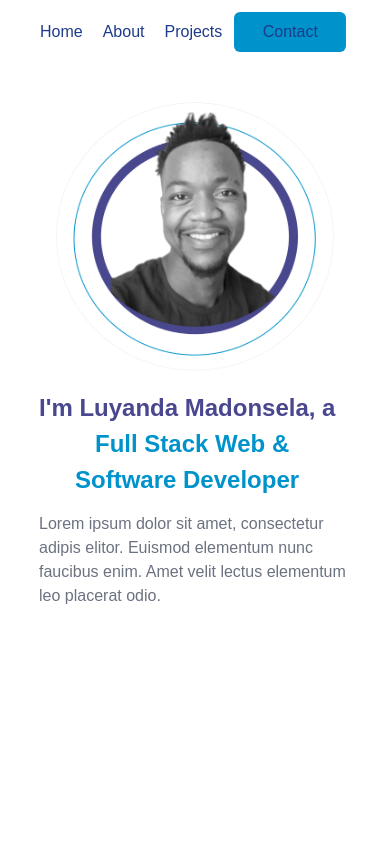
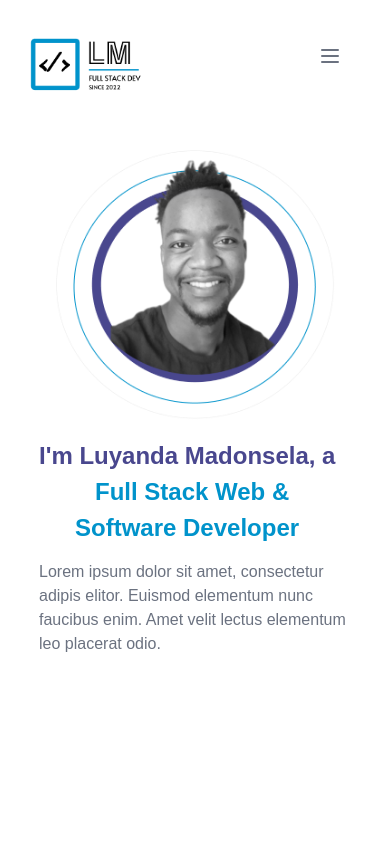
Before and after one commit to Luyanda-Madonsela/porfolio_website, a Next.js app: page / in a window 390 px wide. Shown: the top 844 px of the page. Built offline with nearby package versions, Linux system fonts and the light colour scheme.

Commit message:
Functional hamburger menu

```diff
--- a/src/components/Navigation.tsx
+++ b/src/components/Navigation.tsx
@@ -1,22 +1,31 @@
+"use client"
 
-import Image from 'next/image'
-import Link from 'next/link'
-import logo from '/public/images/logo.png'
-import Button from '../components/Button'
+import { useState } from 'react';
+import Image from 'next/image';
+import Link from 'next/link';
+import logo from '/public/images/logo.png';
+import Button from '../components/Button';
 
 const Navigation = () => {
-  return (
-    <div className="flex h-16 md:h-32 w-full pl-10 md:pl-14 md:pt-6 mb-5 md:mb-10 font-poppins-500 md:text-md lg:text-lg xl:text-xl relative z-50 ">
+ const [isMenuOpen, setIsMenuOpen] = useState(false);
 
-      <div className='md:mr-10 relative md:w-32 md:h-32 lg:w-40 lg:h-40 xl:w-48 xl:h-48'>
+ const toggleMenu = () => {
+    setIsMenuOpen(!isMenuOpen);
+ };
+
+ return (
+    <div className="flex  h-28 md:h-32 w-full pr-12 pl-6 md:pl-14 md:pt-6 mb-5 md:mb-10 font-poppins-500 md:text-md lg:text-lg xl:text-xl relative z-50 justify-between md:justify-normal">
+      <div className='md:mr-10 relative w-32 h-32 md:w-32 md:h-32 lg:w-40 lg:h-40 xl:w-48 xl:h-48'>
         <Link href="/">
-            <Image src={logo} layout="fill" objectFit="contain" alt="Personal Logo" />
+          <Image src={logo} layout="fill" objectFit="contain" alt="Personal Logo" />
         </Link>
       </div>
 
-      <div className="flex justify-center items-center content-center lg:ml-20 lg:mt-6 xl:ml-48 2xl:ml-72 xl:mt-10 md:gap-2 lg:gap-5 xl:gap-10">
 
-        <ul className="flex gap-5 md:gap-8 lg:gap-12 xl:gap-16 mr-3 text-blue-900">
+
+      {/* Menu */}
+      <div className={`flex mt-32 flex-col md:flex-row justify-center items-center content-center lg:ml-20 lg:mt-6 xl:ml-48 2xl:ml-72 xl:mt-10 gap-5 md:gap-2 lg:gap-5 xl:gap-10 ${isMenuOpen ? 'block' : 'hidden'} md:flex`}>
+        <ul className="flex flex-col md:flex-row gap-5 md:gap-8 lg:gap-12 xl:gap-16 mr-3 text-blue-900">
           <li>
             <Link href="/">Home</Link>
           </li>
@@ -28,11 +37,17 @@ const Navigation = () => {
           </li>
         </ul>
 
-       <Button text="Contact" href="/contact" target='' height="h-10" width="w-28"/>
+        <Button text="Contact" href="/contact" target='' height="h-10" width="w-28"/>
+      </div>
 
-      </div>
+            {/* Hamburger Icon */}
+            <button onClick={toggleMenu} className="md:hidden">
+        <svg xmlns="http://www.w3.org/2000/svg" fill="none" viewBox="0 0 24 24" stroke="currentColor" className="h-6 w-6 text-gray-500">
+          <path strokeLinecap="round" strokeLinejoin="round" strokeWidth={2} d="M4 6h16M4 12h16M4 18h16" />
+        </svg>
+      </button>
     </div>
-  )
-}
+ );
+};
 
-export default Navigation
+export default Navigation;
```
